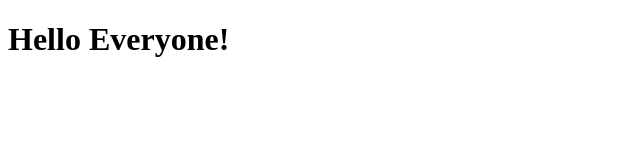
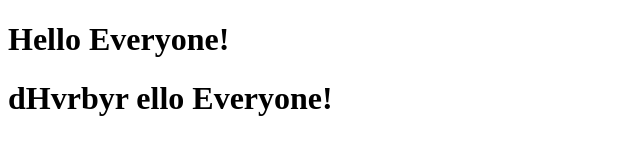
Before and after one commit to Nitin2506/Sample-repo, a plain HTML site: page About.html in a window 1280 px wide. Shown: the whole page, without its empty margins (0-640 px from the left). Drawn offline with Linux system fonts and the light colour scheme.

Commit message:
Update About.html

```diff
--- a/About.html
+++ b/About.html
@@ -7,5 +7,8 @@
 </head>
 <body>
     <h1>Hello Everyone!</h1>
+    <h1>dHvrbyr ello Everyone!</h1>
+
+
 </body>
 </html>
```
